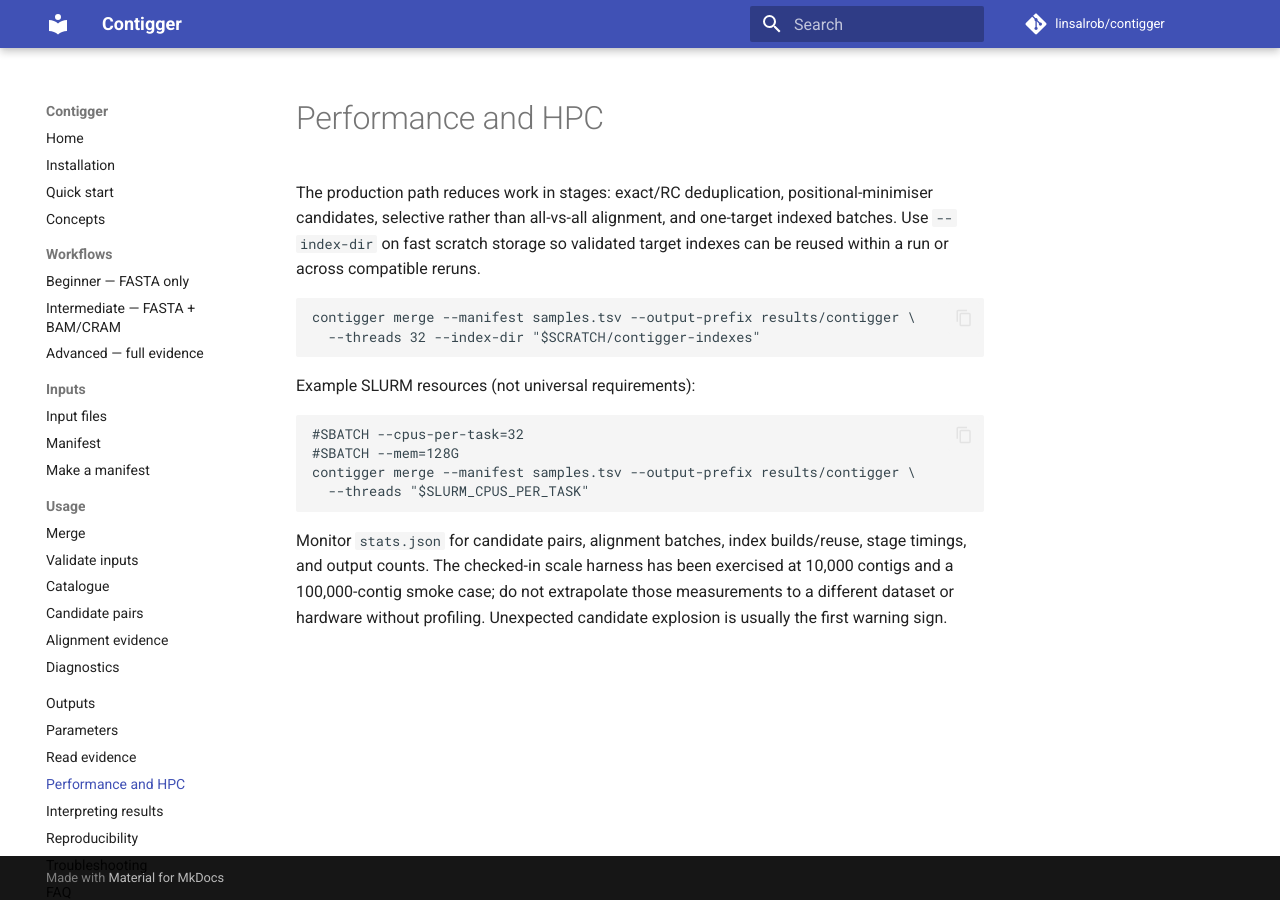
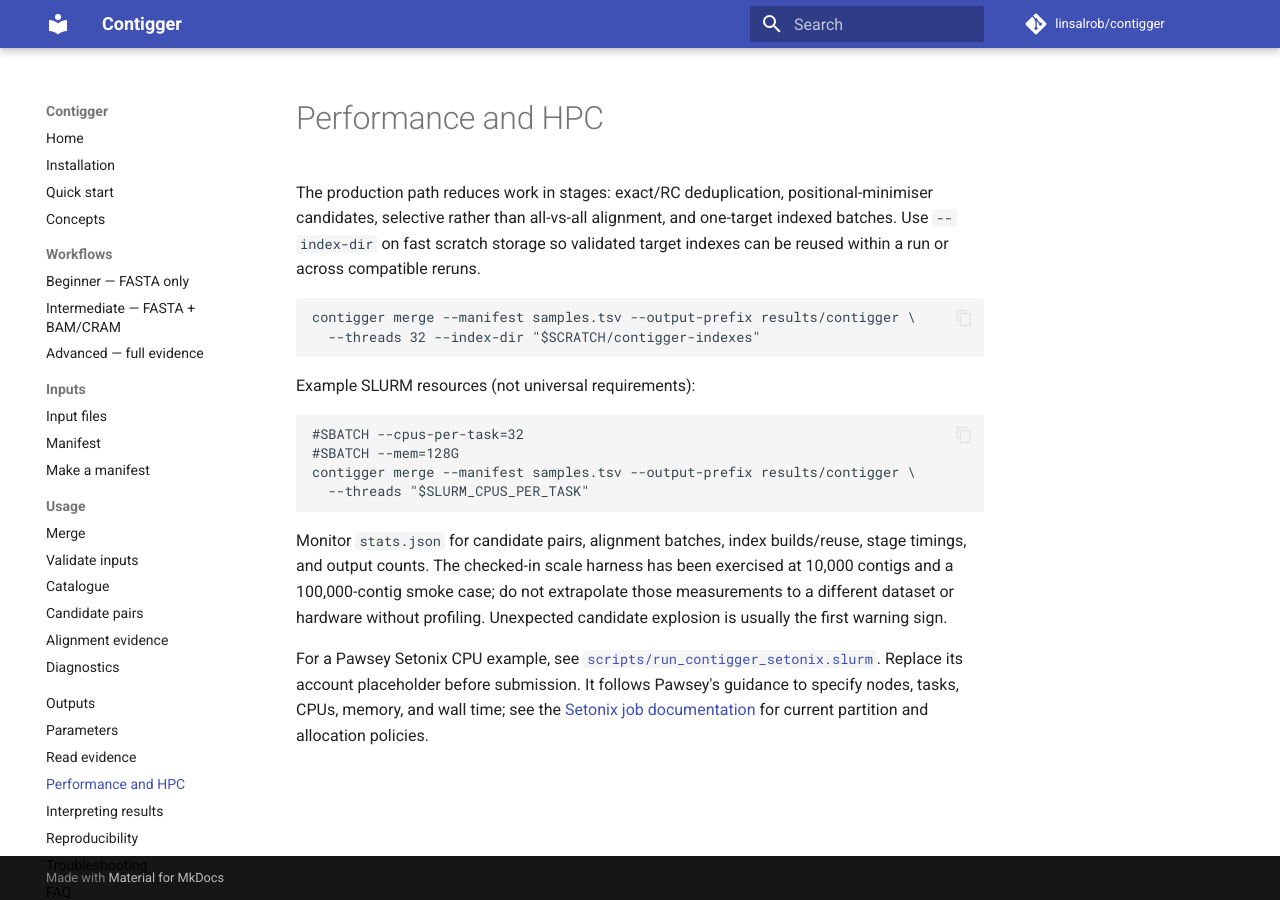
Before and after one commit to linsalrob/contigger, an MkDocs documentation site: the page built from docs/performance.md, in a window 1280 px wide. Built offline with MkDocs 1.6.1 and Material for MkDocs 9.7.7, drawn with Linux system fonts in a browser that asks for light colours; comment, search, counter and statistics services are not loaded.

Commit message:
adding a slurm job

````diff
--- a/docs/performance.md
+++ b/docs/performance.md
@@ -17,3 +17,5 @@
 ```
 
 Monitor `stats.json` for candidate pairs, alignment batches, index builds/reuse, stage timings, and output counts. The checked-in scale harness has been exercised at 10,000 contigs and a 100,000-contig smoke case; do not extrapolate those measurements to a different dataset or hardware without profiling. Unexpected candidate explosion is usually the first warning sign.
+
+For a Pawsey Setonix CPU example, see [`scripts/run_contigger_setonix.slurm`](https://github.com/linsalrob/contigger/blob/main/scripts/run_contigger_setonix.slurm). Replace its account placeholder before submission. It follows Pawsey's guidance to specify nodes, tasks, CPUs, memory, and wall time; see the [Setonix job documentation](https://pawsey.atlassian.net/wiki/spaces/US/pages/51929058/Running+Jobs+on+Setonix) for current partition and allocation policies.
````
